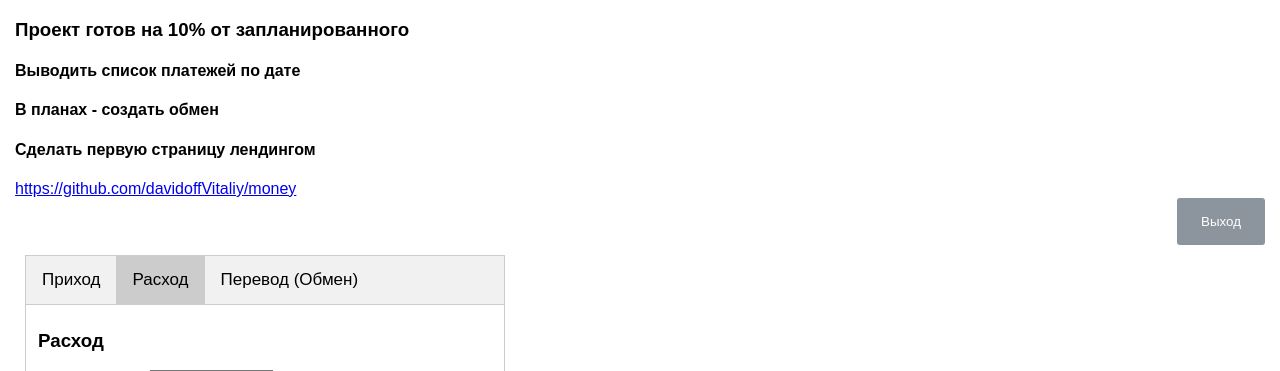
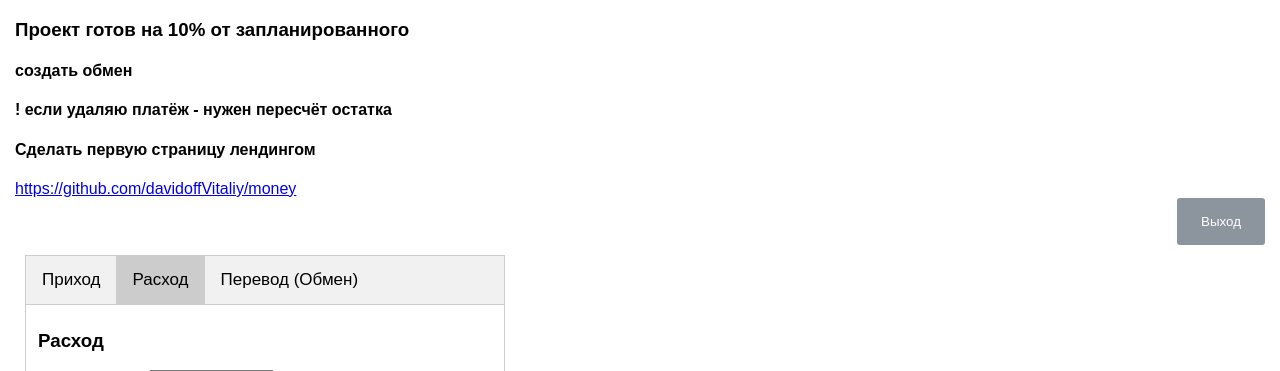
Before and after one commit to davidoffVitaliy/money, a PHP site: page /money2/cabinet in a window 1280 px wide. Shown: the part 15-386 px from the top of the page. Run offline with PHP 8.4, Linux system fonts and the light colour scheme; data that the repository does not hold is empty.

Commit message:
какие то изменеия

```diff
--- a/app/Controllers/PaymentController.php
+++ b/app/Controllers/PaymentController.php
@@ -171,7 +171,7 @@ function deleteOnePaymentController()
     $idPayment         = $_POST['idpayment'];  // id payment на удаление
     $paymentSum        = $_POST['payment_sum']; // сумма удаленная (payment), на которую скорректирую актив
     $idPaymentCategory = $_POST['idincome_expense']; // приход или расход - что выяснить уменьшать или увеличивать сумму актива
-    $findAllAssetCategory = $_POST['asset_category_id'];
+    $findAllAssetCategory = $_POST['asset_category_id'];  // id актива
 
     if(!empty($idPayment and !empty($paymentSum) and $idPaymentCategory)){
 
@@ -183,7 +183,9 @@ function deleteOnePaymentController()
         mysqli_begin_transaction($db);
 
         try {
-
+            // найти остаток по счёту
+            // findLastAsset($findAllAssetCategory)  // 1.найти остаток актива - ффорич 2. сравнить остаток актива с удаляемой суммой - актив должет быть равен или больше
+            // сравнить остаток и удаляемую сумму - если сумма будет меньше нуля (отрицательная), то отменять удаление и вывести уведомление
             // удаляю платеж
             $deleteOnePayment = deleteOnePayment($db, $idPayment);
 
--- a/resources/views/cabinet/index.php
+++ b/resources/views/cabinet/index.php
@@ -3,8 +3,8 @@ session_start();
 ?>
 <link rel="stylesheet" href="/money2/resources/css/btn.css">
 <h3>Проект готов на 10% от запланированного</h3>
-<h4>Выводить список платежей по дате </h4>
-<h4>В планах - создать обмен</h4>
+<h4>создать обмен</h4>
+<h4>! если удаляю платёж - нужен пересчёт остатка</h4>
 <h4>Сделать первую страницу лендингом</h4>
 <a href="https://github.com/davidoffVitaliy/money" target="_blanc">https://github.com/davidoffVitaliy/money</a>
 <div class="div-exit">
```
